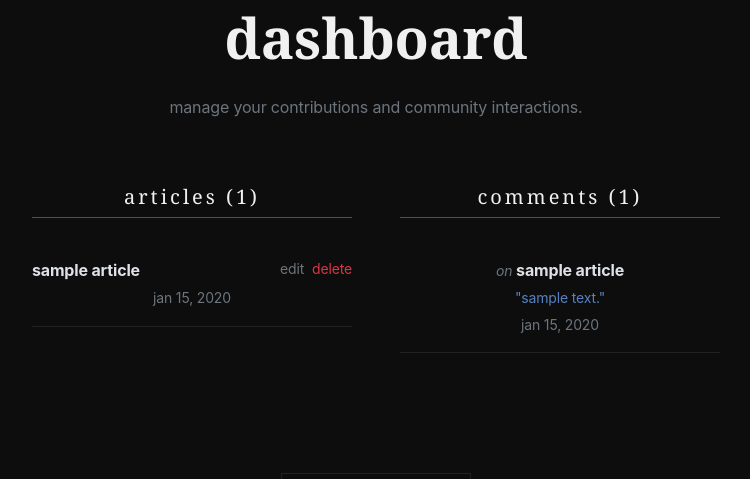
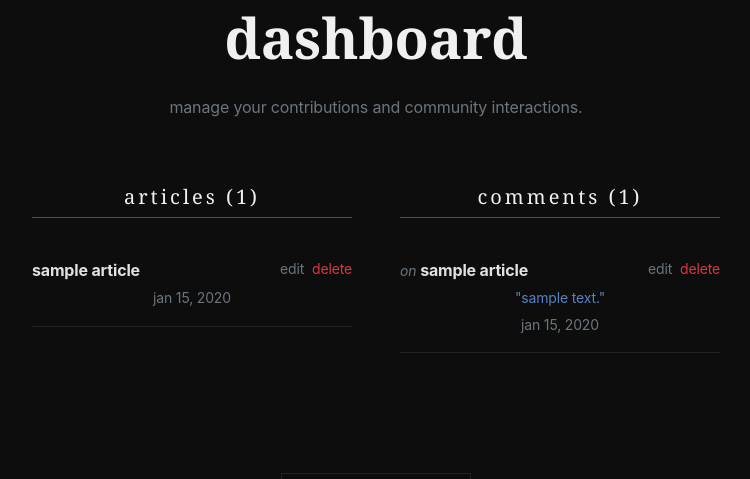
Before and after one commit to fastfingertips/django-blog, a Django app: template templates/dashboard.html in a window 1280 px wide. Shown: the part 367-846 px from the top of the page, without its empty margins (264-1014 px from the left). Run offline with Django 4.2, Linux system fonts and the light colour scheme; the template is opened without the code that fills it: most values are stand-ins (such as "Sample title", 1, 10 or a date in 2020); parts of the project's set-up code (start-up, migrations or seed data) failed here and were passed over; some libraries are stand-ins or nearby versions.

Commit message:
feat: add comment edit/delete links to dashboard

```diff
--- a/templates/dashboard.html
+++ b/templates/dashboard.html
@@ -58,10 +58,18 @@
         <div class="list-group list-group-flush mb-4">
           {% for comment in comments %}
           <div class="list-group-item bg-transparent border-bottom px-0 py-3">
-            <div class="mb-1">
-              <span class="text-secondary small italic">on </span>
-              <a href="{% url 'article_urls:article_detail' comment.article.id %}"
-                class="text-reset fw-bold text-decoration-none link-dim">{{ comment.article.title }}</a>
+            <div class="mb-1 d-flex justify-content-between align-items-start">
+              <div>
+                <span class="text-secondary small italic">on </span>
+                <a href="{% url 'article_urls:article_detail' comment.article.id %}"
+                  class="text-reset fw-bold text-decoration-none link-dim">{{ comment.article.title }}</a>
+              </div>
+              <div class="d-flex gap-2">
+                <a href="{% url 'article_urls:comment_edit' comment.id %}"
+                  class="small text-secondary text-decoration-none">Edit</a>
+                <a href="{% url 'article_urls:comment_delete' comment.id %}"
+                  class="small text-danger text-decoration-none">Delete</a>
+              </div>
             </div>
             <div class="small text-primary-emphasis opacity-75 mb-1">"{{ comment.comment_content|truncatechars:60 }}"
             </div>
```
